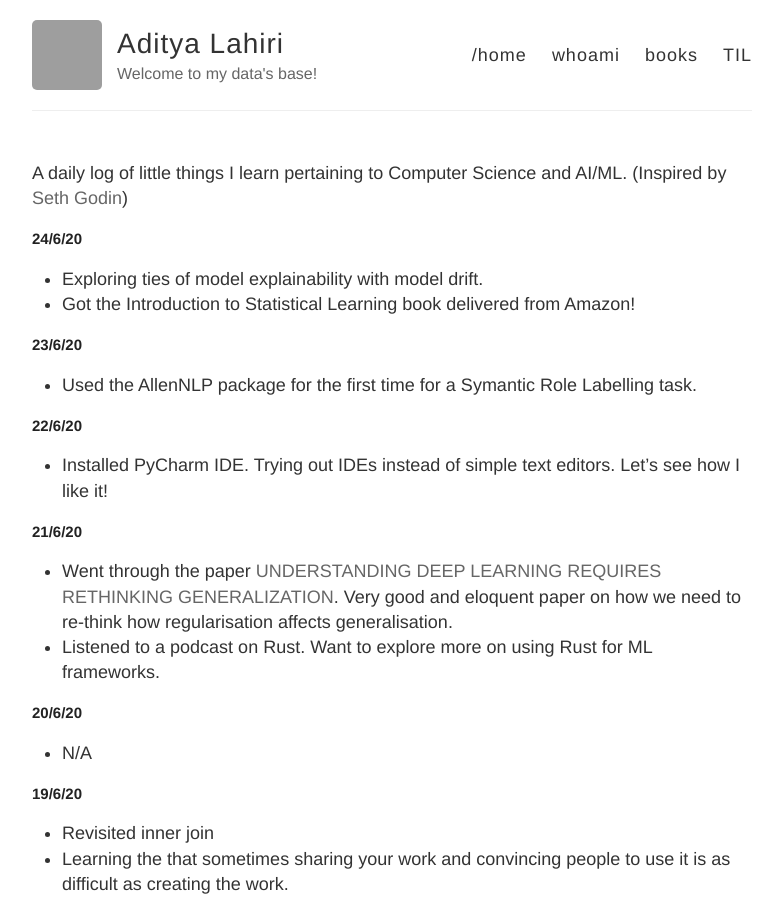
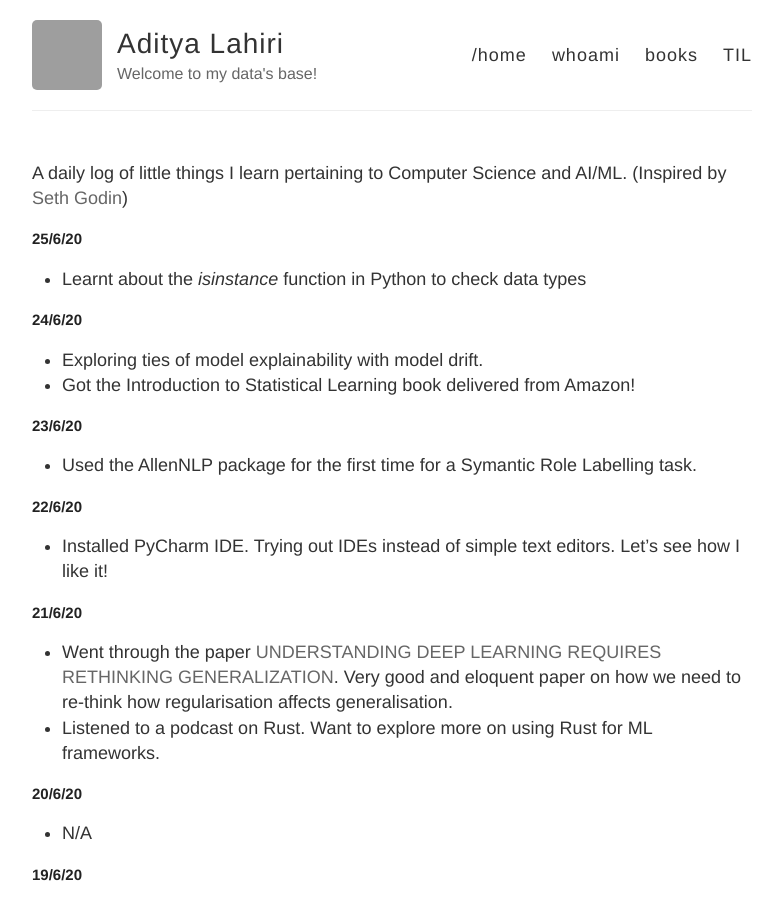
Before and after one commit to adityalahiri/adityalahiri.github.io, a Jekyll site: the page built from TIL.md, in a window 1280 px wide and 900 px high. Shown: the whole window, without its empty margins (248-1030 px from the left). Built offline with Jekyll 4.4.1, drawn with Linux system fonts in a browser that asks for light colours; our own code applies the rules of GitHub Pages for plain Markdown files; grey boxes are pictures that could not be loaded.

Commit message:
Update for 25/6

```diff
--- a/TIL.md
+++ b/TIL.md
@@ -1,5 +1,9 @@
 A daily log of little things I learn pertaining to Computer Science and AI/ML.
 (Inspired by [Seth Godin](https://seths.blog/))
+
+## 25/6/20
+
+* Learnt about the *isinstance* function in Python to check data types
 
 ## 24/6/20
 
```
